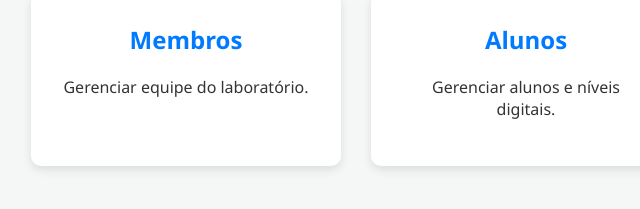
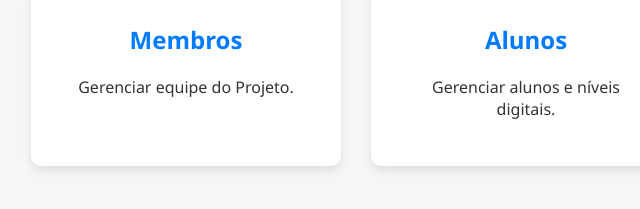
Before and after one commit to victorfares/frontendTEDI, a plain HTML site: page index.html in a window 1280 px wide. Shown: the part 141-350 px from the top of the page, 114-754 px from the left. Drawn offline with Linux system fonts and the light colour scheme.

```diff
--- a/index.html
+++ b/index.html
@@ -11,7 +11,7 @@
     <div class="nav-container">
         <a href="membros.html" class="nav-card">
             <h2>Membros</h2>
-            <p>Gerenciar equipe do laboratório.</p>
+            <p>Gerenciar equipe do Projeto.</p>
         </a>
         <a href="alunos.html" class="nav-card">
             <h2>Alunos</h2>
```
